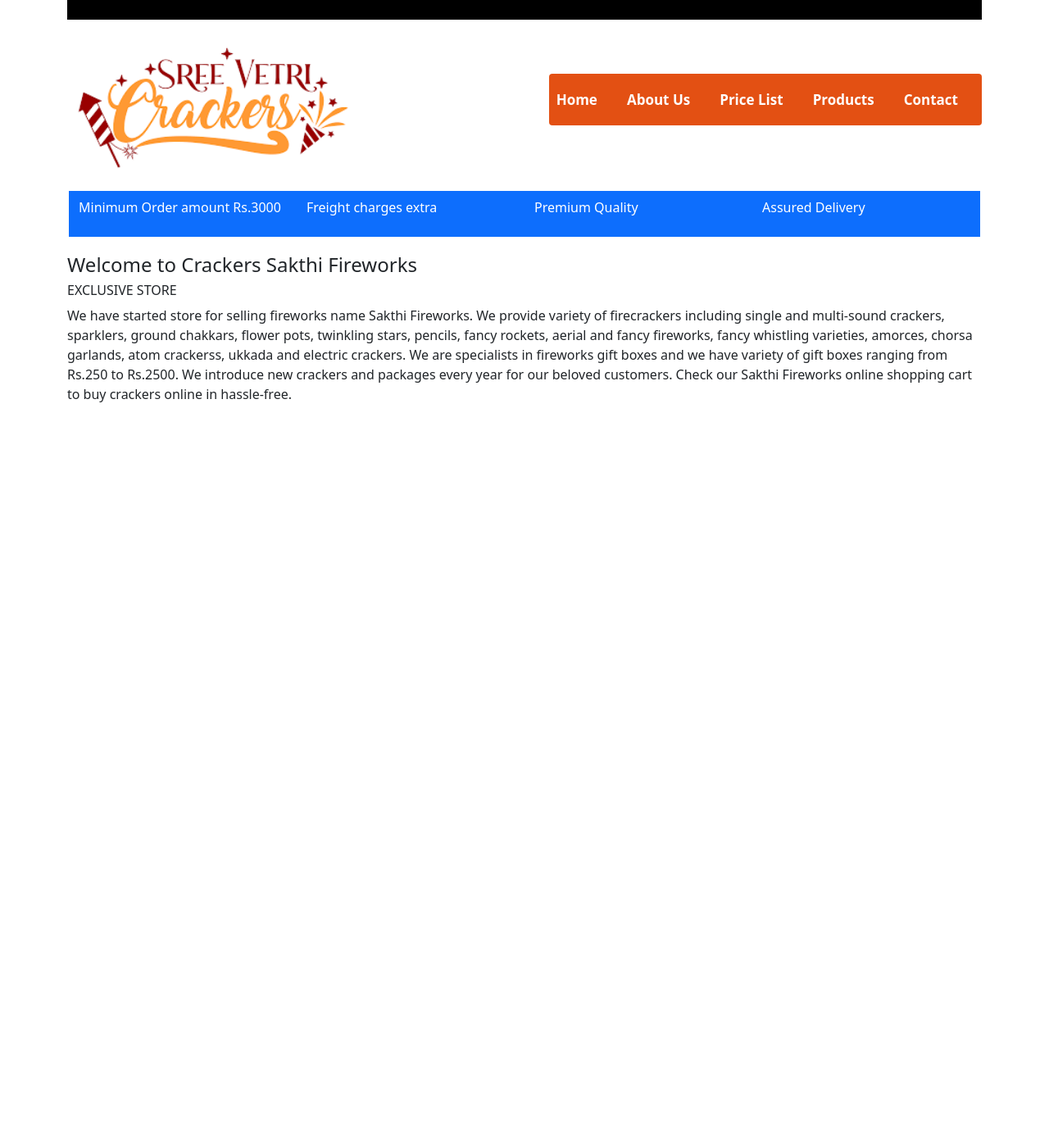
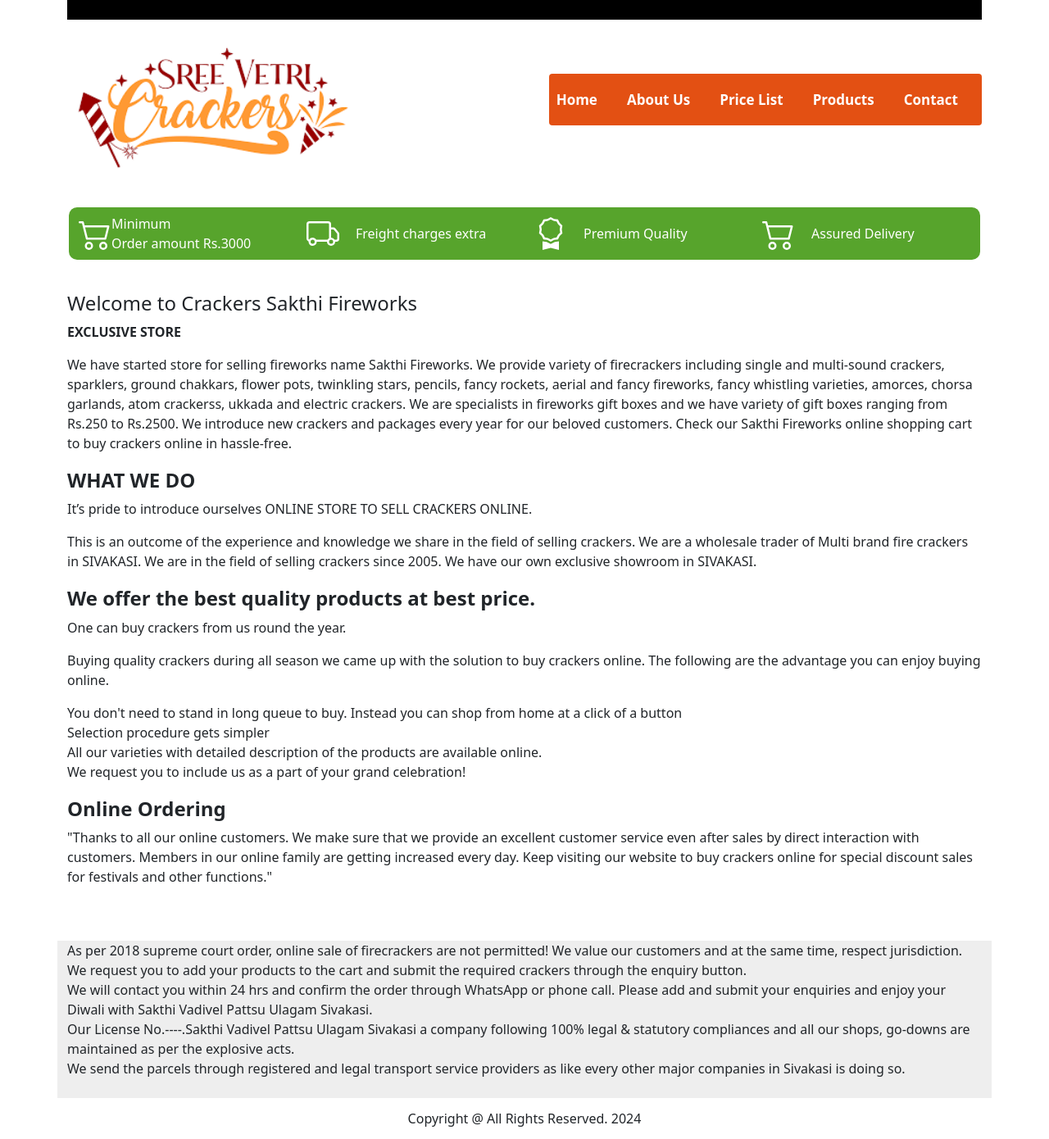
Before and after one commit to MirdhullaRamachandran/Crackers-FrontEnd, a React (Vite) app: page /about in a window 1280 px wide. Shown: the whole page at 82% size. Before the commit the page ends 800 px from the top, so only its background shows below. Built offline with nearby package versions, Linux system fonts and the light colour scheme.

Commit message:
about-build

```diff
--- a/index.html
+++ b/index.html
@@ -6,6 +6,7 @@
     <meta name="viewport" content="width=device-width, initial-scale=1.0" />
     <title>Vite + React</title>
     <link href="https://cdn.jsdelivr.net/npm/bootstrap@5.3.3/dist/css/bootstrap.min.css" rel="stylesheet" integrity="sha384-QWTKZyjpPEjISv5WaRU9OFeRpok6YctnYmDr5pNlyT2bRjXh0JMhjY6hW+ALEwIH" crossorigin="anonymous">
+
   </head>
   <body>
     <div id="root"></div>
--- /dev/null
+++ b/src/components/NavBar/Footer/Footer.css
@@ -0,0 +1,3 @@
+.footer-content{
+    padding-top: 50px;
+}
--- /dev/null
+++ b/src/components/NavBar/Footer/Footer.jsx
@@ -0,0 +1,28 @@
+import React from 'react'
+import './Footer.css'
+
+export default function Footer() {
+  return (
+    <>
+        <div className='footer-content'>
+            <div className='container'>
+                <div className='row'>
+                    <div className='col-lg-12 col-md-12 col-xs-12' style={{background:'#eeeeee'}}>
+                    As per 2018 supreme court order, online sale of firecrackers are not permitted! We value our customers and at the same time, respect jurisdiction. We request you to add your products to the cart and submit the required crackers through the enquiry button.
+                    <br></br>
+                    We will contact you within 24 hrs and confirm the order through WhatsApp or phone call. Please add and submit your enquiries and enjoy your Diwali with Sakthi Vadivel Pattsu Ulagam Sivakasi.
+                    <br></br>
+                    Our License No.----.Sakthi Vadivel Pattsu Ulagam Sivakasi a company following 100% legal & statutory compliances and all our shops, go-downs are maintained as per the explosive acts.
+                    <br></br>
+                    We send the parcels through registered and legal transport service providers as like every other major companies in Sivakasi is doing so.
+                    <div className='col-lg-12 col-sm-12 col-xs-12'>&nbsp;</div>
+                    </div>
+                    <div className='separator text-center' style={{lineHeight:'50px'}}>
+                    Copyright @ All Rights Reserved. 2024
+                    </div>
+                </div>
+            </div>
+        </div>
+    </>
+  )
+}
--- a/src/components/NavBar/NavBar.css
+++ b/src/components/NavBar/NavBar.css
@@ -25,3 +25,17 @@
 .pad{
     padding:0px 26px 0px 26px;
 }
+
+.bg-red{
+    background: #57a42c;
+    min-height: 60px;
+    margin-top:20px;
+    margin-bottom:20px;
+    border-radius: 10px;
+}
+
+.bg-red svg{
+    width:40px;
+    margin-right: 20px;
+    height: auto;
+}
--- a/src/components/NavBar/NavBar.jsx
+++ b/src/components/NavBar/NavBar.jsx
@@ -1,7 +1,6 @@
 import React from 'react'
 import './NavBar.css'
 import logo from '../../assets/crackerslogo.png'
-
 export default function NavBar() {
     return (
         <>
@@ -20,9 +19,9 @@
                                     <div className='navbar-nav'>
                                         <a className='nav-item nav-link' href='/'>Home</a>
                                         <a className='nav-item nav-link' href='/about'>About Us</a>
-                                        <a className='nav-item nav-link' >Price List</a>
-                                        <a className='nav-item nav-link' >Products</a>
-                                        <a className='nav-item nav-link' >Contact</a>
+                                        <a className='nav-item nav-link' href='/pricelist'>Price List</a>
+                                        <a className='nav-item nav-link' href='/products'>Products</a>
+                                        <a className='nav-item nav-link' href='/contact'>Contact</a>
                                     </div>
                                 </div>
                             </div>
@@ -31,18 +30,32 @@
                 </div>
             </header>
             <div className='pad container'>
-                <div className='row bg-primary text-white ml-0 mr-0'>
+                <div className='row bg-red text-white ml-0 mr-0'>
                     <div className='col-6 col-md-3 pt-2 pb-2 d-flex align-items-center justify-content-start'>
-                        <p>Minimum Order amount Rs.3000</p>
+                        <svg xmlns="http://www.w3.org/2000/svg" width="16" height="16" fill="currentColor" class="bi bi-cart2" viewBox="0 0 16 16"
+                            style={{ marginRight: 0 }}>
+                            <path d="M0 2.5A.5.5 0 0 1 .5 2H2a.5.5 0 0 1 .485.379L2.89 4H14.5a.5.5 0 0 1 .485.621l-1.5 6A.5.5 0 0 1 13 11H4a.5.5 0 0 1-.485-.379L1.61 3H.5a.5.5 0 0 1-.5-.5M3.14 5l1.25 5h8.22l1.25-5zM5 13a1 1 0 1 0 0 2 1 1 0 0 0 0-2m-2 1a2 2 0 1 1 4 0 2 2 0 0 1-4 0m9-1a1 1 0 1 0 0 2 1 1 0 0 0 0-2m-2 1a2 2 0 1 1 4 0 2 2 0 0 1-4 0" />
+                        </svg>
+                        Minimum<br></br> Order amount Rs.3000
                     </div>
                     <div className='col-6 col-md-3 pt-2 pb-2 d-flex align-items-center justify-content-start'>
-                        <p>Freight charges extra</p>
+                        <svg xmlns="http://www.w3.org/2000/svg" width="16" height="16" fill="currentColor" class="bi bi-truck" viewBox="0 0 16 16">
+                            <path d="M0 3.5A1.5 1.5 0 0 1 1.5 2h9A1.5 1.5 0 0 1 12 3.5V5h1.02a1.5 1.5 0 0 1 1.17.563l1.481 1.85a1.5 1.5 0 0 1 .329.938V10.5a1.5 1.5 0 0 1-1.5 1.5H14a2 2 0 1 1-4 0H5a2 2 0 1 1-3.998-.085A1.5 1.5 0 0 1 0 10.5zm1.294 7.456A2 2 0 0 1 4.732 11h5.536a2 2 0 0 1 .732-.732V3.5a.5.5 0 0 0-.5-.5h-9a.5.5 0 0 0-.5.5v7a.5.5 0 0 0 .294.456M12 10a2 2 0 0 1 1.732 1h.768a.5.5 0 0 0 .5-.5V8.35a.5.5 0 0 0-.11-.312l-1.48-1.85A.5.5 0 0 0 13.02 6H12zm-9 1a1 1 0 1 0 0 2 1 1 0 0 0 0-2m9 0a1 1 0 1 0 0 2 1 1 0 0 0 0-2" />
+                        </svg>
+                        Freight charges extra
                     </div>
                     <div className='col-6 col-md-3 pt-2 pb-2 d-flex align-items-center justify-content-start'>
-                        <p>Premium Quality</p>
+                        <svg xmlns="http://www.w3.org/2000/svg" width="16" height="16" fill="currentColor" class="bi bi-award" viewBox="0 0 16 16">
+                            <path d="M9.669.864 8 0 6.331.864l-1.858.282-.842 1.68-1.337 1.32L2.6 6l-.306 1.854 1.337 1.32.842 1.68 1.858.282L8 12l1.669-.864 1.858-.282.842-1.68 1.337-1.32L13.4 6l.306-1.854-1.337-1.32-.842-1.68zm1.196 1.193.684 1.365 1.086 1.072L12.387 6l.248 1.506-1.086 1.072-.684 1.365-1.51.229L8 10.874l-1.355-.702-1.51-.229-.684-1.365-1.086-1.072L3.614 6l-.25-1.506 1.087-1.072.684-1.365 1.51-.229L8 1.126l1.356.702z" />
+                            <path d="M4 11.794V16l4-1 4 1v-4.206l-2.018.306L8 13.126 6.018 12.1z" />
+                        </svg>
+                        Premium Quality
                     </div>
                     <div className='col-6 col-md-3 pt-2 pb-2 d-flex align-items-center justify-content-start'>
-                        <p>Assured Delivery</p>
+                        <svg xmlns="http://www.w3.org/2000/svg" width="16" height="16" fill="currentColor" class="bi bi-cart2" viewBox="0 0 16 16">
+                            <path d="M0 2.5A.5.5 0 0 1 .5 2H2a.5.5 0 0 1 .485.379L2.89 4H14.5a.5.5 0 0 1 .485.621l-1.5 6A.5.5 0 0 1 13 11H4a.5.5 0 0 1-.485-.379L1.61 3H.5a.5.5 0 0 1-.5-.5M3.14 5l1.25 5h8.22l1.25-5zM5 13a1 1 0 1 0 0 2 1 1 0 0 0 0-2m-2 1a2 2 0 1 1 4 0 2 2 0 0 1-4 0m9-1a1 1 0 1 0 0 2 1 1 0 0 0 0-2m-2 1a2 2 0 1 1 4 0 2 2 0 0 1-4 0" />
+                        </svg>
+                        Assured Delivery
                     </div>
                 </div>
             </div>
--- /dev/null
+++ b/src/pages/About/About.css
@@ -0,0 +1,8 @@
+.about-h3{
+    font-family: inherit;
+    margin-top:20px;
+    margin-bottom: 10px;
+    font-size: 24px;
+    font-weight:400;
+    line-height: 1.1;
+}
--- a/src/pages/About/About.jsx
+++ b/src/pages/About/About.jsx
@@ -1,16 +1,43 @@
- import React from 'react'
+import React from 'react'
+import './About.css'
 import NavBar from '../../components/NavBar/NavBar'
+import Footer from '../../components/NavBar/Footer/Footer'
 
  export default function About() {
    return (
     <>
         <main>
-            <NavBar></NavBar>
-            <div className='container' style={{marginTop:'20px'}}>
-                <p className='h4'>Welcome to Crackers Sakthi Fireworks</p>
-                <p className='h6'>EXCLUSIVE STORE</p>
-                <p>We have started store for selling fireworks name Sakthi Fireworks. We provide variety of firecrackers including single and multi-sound crackers, sparklers, ground chakkars, flower pots, twinkling stars, pencils, fancy rockets, aerial and fancy fireworks, fancy whistling varieties, amorces, chorsa garlands, atom crackerss, ukkada and electric crackers. We are specialists in fireworks gift boxes and we have variety of gift boxes ranging from Rs.250 to Rs.2500. We introduce new crackers and packages every year for our beloved customers. Check our Sakthi Fireworks online shopping cart to buy crackers online in hassle-free.</p>
-            </div>
+            <section id='nav-section'>
+                <NavBar></NavBar>
+            </section>
+
+            <section id='about'>
+                <div className='container'>
+                    <div className='row'>
+                        <div className='col-lg-12'>
+                            <h3 className='about-h3'> Welcome to Crackers Sakthi Fireworks</h3>
+                            <p><b>EXCLUSIVE STORE</b></p>
+                            <p>We have started store for selling fireworks name Sakthi Fireworks. We provide variety of firecrackers including single and multi-sound crackers, sparklers, ground chakkars, flower pots, twinkling stars, pencils, fancy rockets, aerial and fancy fireworks, fancy whistling varieties, amorces, chorsa garlands, atom crackerss, ukkada and electric crackers. We are specialists in fireworks gift boxes and we have variety of gift boxes ranging from Rs.250 to Rs.2500. We introduce new crackers and packages every year for our beloved customers. Check our Sakthi Fireworks online shopping cart to buy crackers online in hassle-free.</p>
+                            <h3 className='about-h3'><b>WHAT WE DO</b></h3>
+                            <p>It’s pride to introduce ourselves ONLINE STORE TO SELL CRACKERS ONLINE.</p>
+                            <p>This is an outcome of the experience and knowledge we share in the field of selling crackers. We are a wholesale trader of Multi brand fire crackers in SIVAKASI. We are in the field of selling crackers since 2005. We have our own exclusive showroom in SIVAKASI.</p>
+                            <h3 className='about-h3'><b>We offer the best quality products at best price.</b></h3>
+                            <p>One can buy crackers from us round the year.</p>
+                            <p>Buying quality crackers during all season we came up with the solution to buy crackers online. The following are the advantage you can enjoy buying online.</p>
+                            You don't need to stand in long queue to buy. Instead you can shop from home at a click of a button
+                            <br></br>Selection procedure gets simpler
+                            <br></br>All our varieties with detailed description of the products are available online.
+                            <br></br>We request you to include us as a part of your grand celebration!
+                            <h3 className='about-h3'><b>Online Ordering</b></h3>
+                            <p>"Thanks to all our online customers. We make sure that we provide an excellent customer service even after sales by direct interaction with customers. Members in our online family are getting increased every day. Keep visiting our website to buy crackers online for special discount sales for festivals and other functions."</p>
+                        </div>
+                    </div>
+                </div>
+            </section>
+
+            <section id='footer-section'>
+                <Footer></Footer>
+            </section>
         </main>
     </>
    )
--- a/src/routes/PublicRoutes.jsx
+++ b/src/routes/PublicRoutes.jsx
@@ -2,6 +2,7 @@
 import { Route, Routes } from 'react-router-dom'
 import NavBar from '../components/NavBar/NavBar'
 import About from '../pages/About/About'
+import Footer from '../components/NavBar/Footer/Footer'
 
 export default function PublicRoutes() {
   return (
```
Also changed, not shown: src/assets/premiumicon.png (added).
